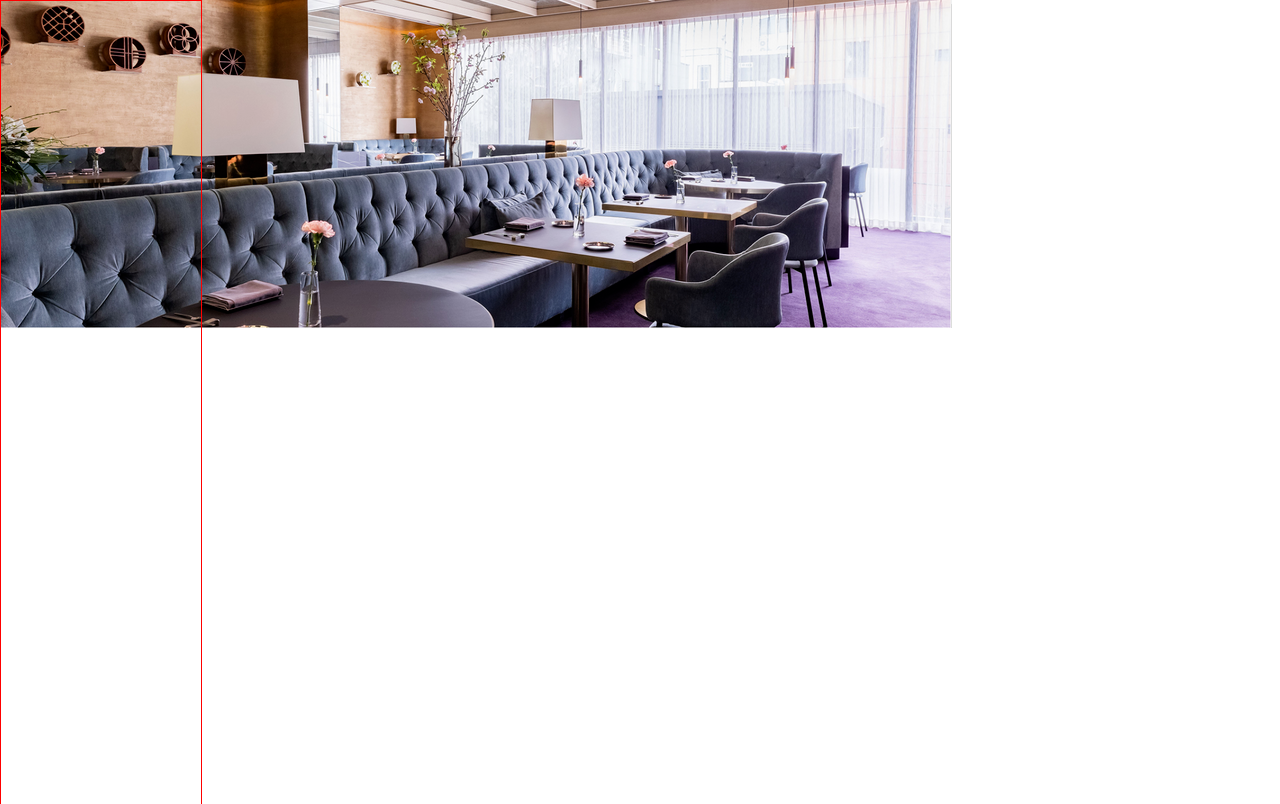
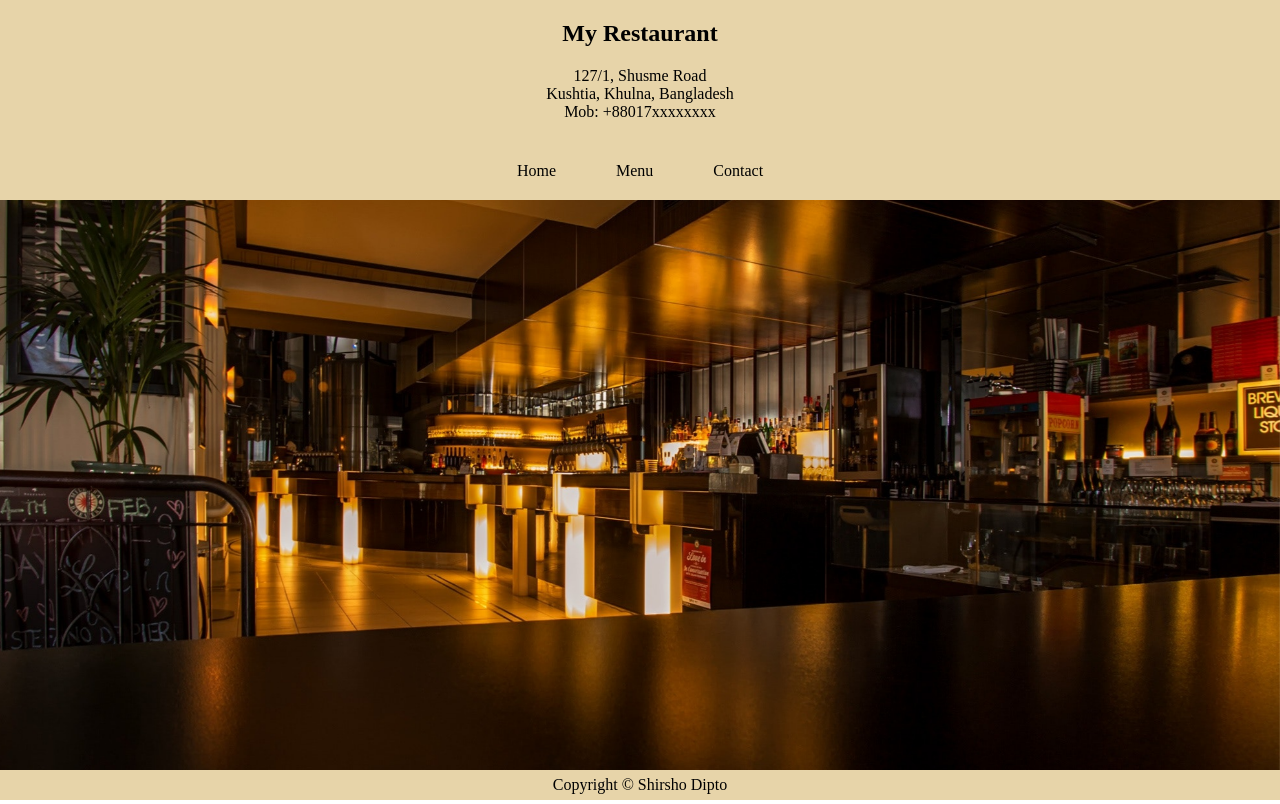
Before and after one commit to ShirshoDipto/restaurant-page, a website built with webpack: page dist/index.html in a window 1280 px wide. Shown: the top 804 px of the page. Built offline with Linux system fonts and the light colour scheme.

Commit message:
Create barebone homepage for the restaurant page

```diff
--- a/src/homepage.css
+++ b/src/homepage.css
@@ -13,18 +13,52 @@
 #content {
     min-height: 100vh;
     min-width: 100vw;
+    display: flex;
+    flex-direction: column;
+    background-color: rgb(231, 212, 169);
+}
+
+.header {
+    height: 200px;
+    display: flex;
+    flex-direction: column;
+    justify-content: space-between;
+}
+
+.main-container {
+    flex: 1;
     background: url('./images/pixabay-260922.jpg');
     background-repeat: no-repeat;
     background-size: cover;
     background-attachment: fixed;
-    background-position: center%;
+    background-position: center;
 }
 
-.test {
-    width: 200px;
-    height: 1200px;
-    border: thin solid red;
+.footer {
+    height: 30px;
+    display: flex;
+    justify-content: center;
+    align-items: center;
+}
+
+.name h2 {
+    padding: 20px;
+}
+
+.name {
+    display: flex;
+    flex-direction: column;
+    justify-content: center;
+    align-items: center;
+}
+
+.menus {
+    display: flex;
+    justify-content: center;
+    gap: 60px;
+    padding: 20px;
 }
 
 /* have to give credit
-Photo by Pixabay: https://www.pexels.com/photo/alcohol-architecture-bar-beer-260922/ */
+Photo by Pixabay: https://www.pexels.com/photo/alcohol-architecture-bar-beer-260922/
+*/
```
Also changed, not shown: dist/ae2d3cab2227c903f22c.jpg (added), dist/index.html, dist/main.js, src/images/body_background.png (deleted).
